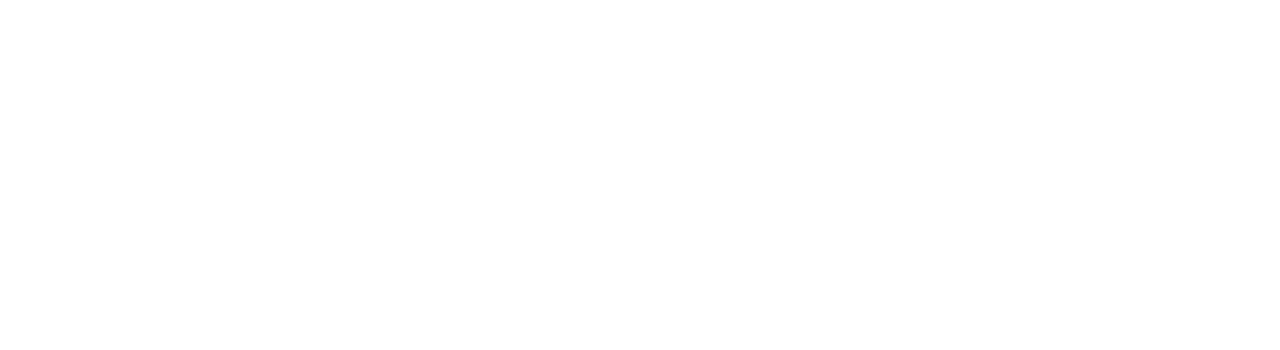
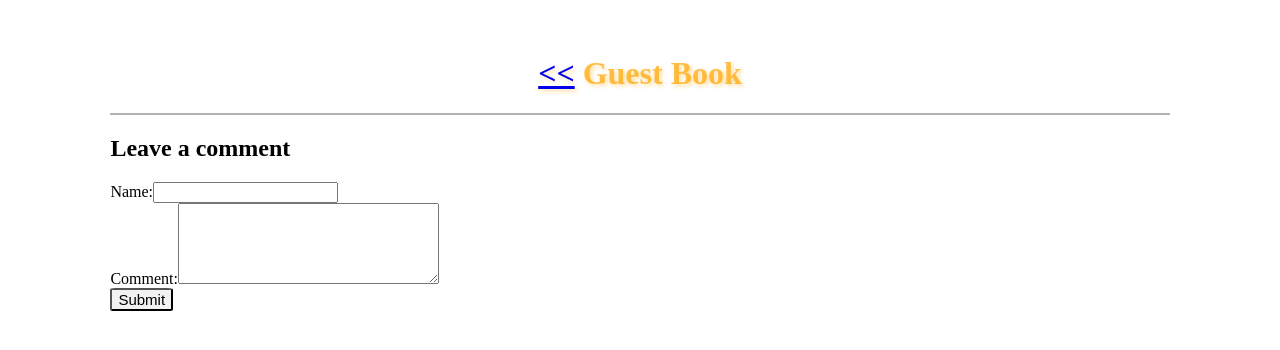
Before and after one commit to symbiote-ux/flower-catalog-symbiote-ux, a website: page public/guest.html in a window 1280 px wide. Drawn offline with Linux system fonts and the light colour scheme.

Commit message:
Story4: Guest page created, working on saving comments

```diff
--- a/public/guest.html
+++ b/public/guest.html
@@ -0,0 +1,21 @@
+<!DOCTYPE html>
+<html lang="en">
+  <head>
+    <meta charset="UTF-8" />
+    <title>Guest Book</title>
+    <link rel="stylesheet" href="./style.css" />
+  </head>
+  <body>
+    <div class="centerHeader">
+      <h1>
+        <span><a href="index.html"><<</a> </span>Guest Book
+      </h1>
+    </div>
+    <h2>Leave a comment</h2>
+    <form>
+      Name:<input type="text" name="guestName" /><br />
+      Comment:<textarea name="commentMsg" id="guest" cols="30" rows="5"></textarea><br />
+      <input type="submit" value="Submit" class="button" />
+    </form>
+  </body>
+</html>
--- a/public/style.css
+++ b/public/style.css
@@ -78,3 +78,9 @@ body {
 .hide {
   visibility: hidden;
 }
+
+.button {
+  background-color: rgba(0, 0, 0, 0.05);
+  font-size: 15px;
+  border-radius: 8%;
+}
```
